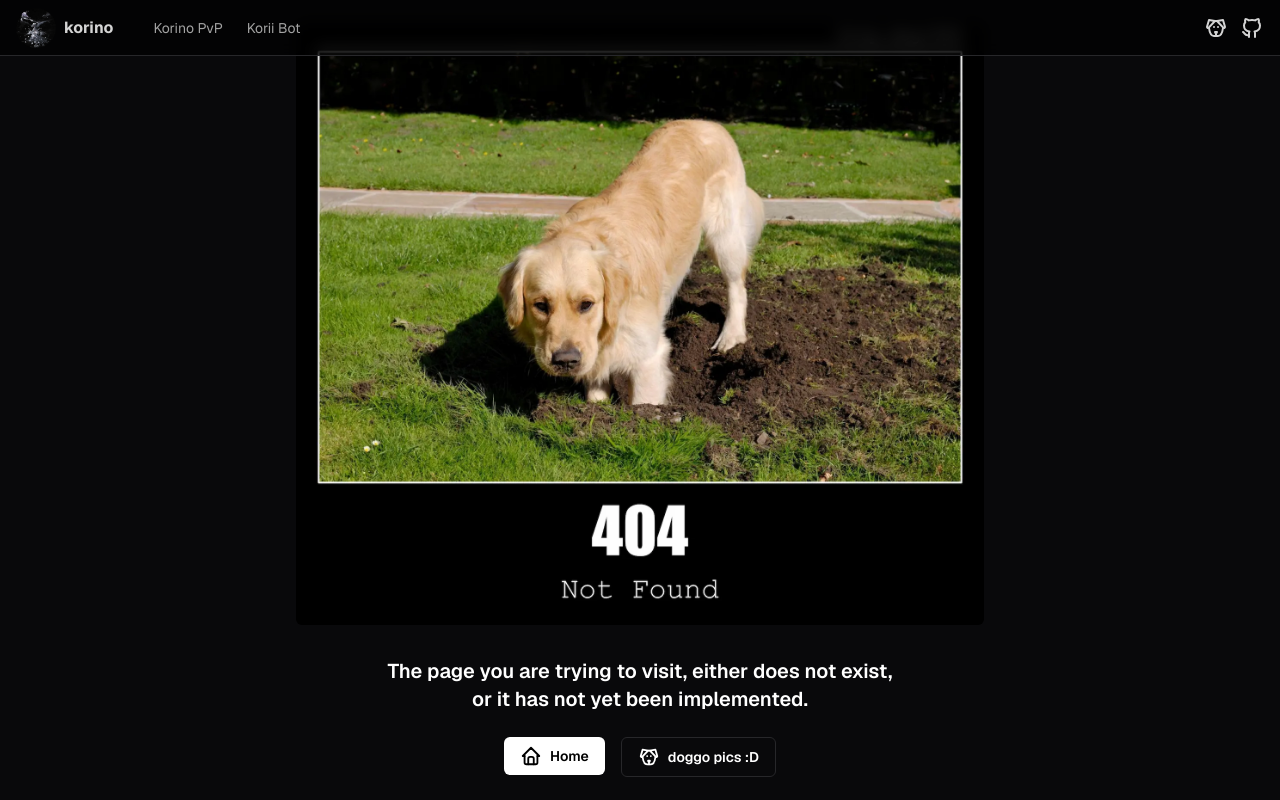
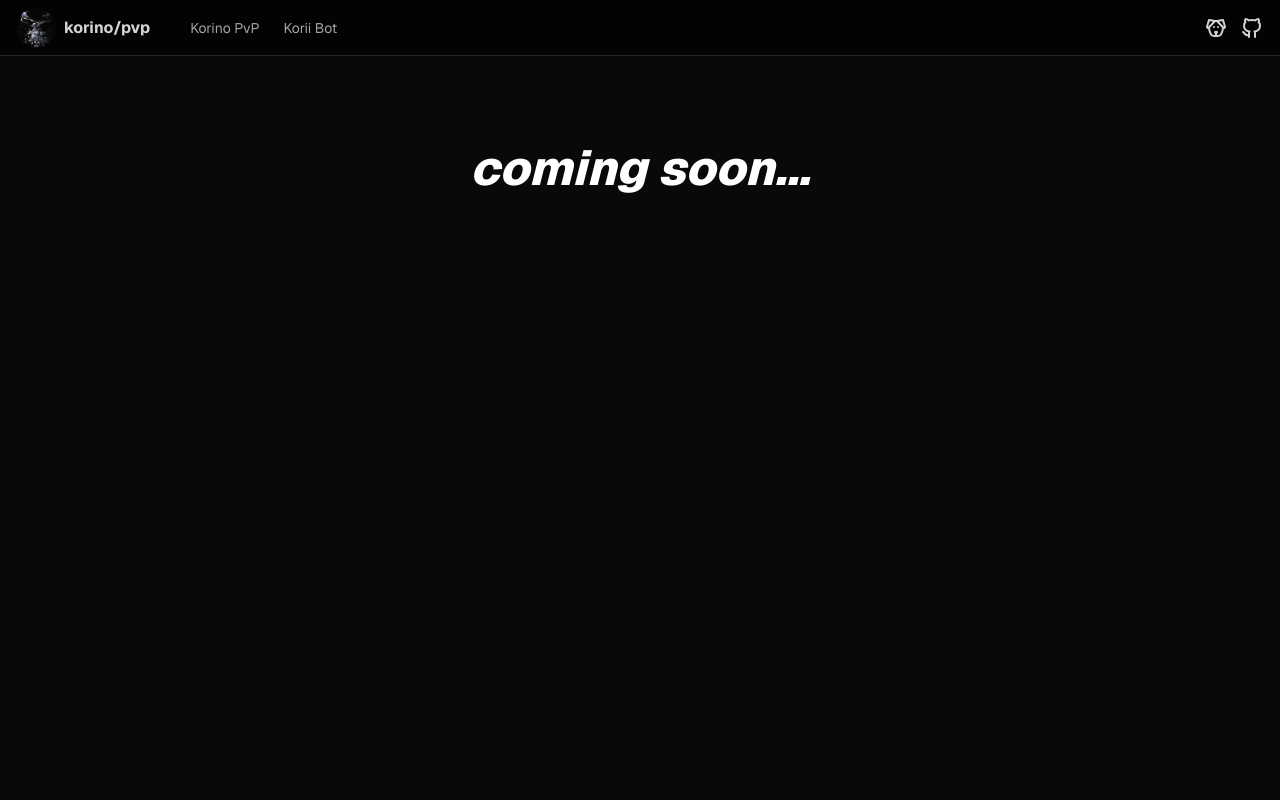
Before and after one commit to tookender/website, a Next.js app: page /pvp in a window 1280 px wide. Before the commit this address had no page. Shown: the top 800 px of the page. Built offline with nearby package versions, Linux system fonts and the light colour scheme.

Commit message:
add pathname to navbar

```diff
--- a/src/components/navbar.tsx
+++ b/src/components/navbar.tsx
@@ -7,8 +7,14 @@ import { IconBrandGithub, IconDog, IconMenuDeep } from "@tabler/icons-react";
 import { usePathname } from "next/navigation";
 
 export const Navbar = () => {
-  const pathname = usePathname();
+  let pathname = usePathname();
   const [menuOpen, setMenuOpen] = useState(false);
+
+  if (pathname == "/") {
+    pathname = "/home";
+  } else {
+    pathname.replace("/", "")
+  }
 
   const toggleScrolling = () => {
     if (menuOpen) {
@@ -43,8 +49,8 @@ export const Navbar = () => {
                 height={40}
               />
 
-              <h1 className="text-base font-bold text-neutral-300 group-hover:text-white duration-150">
-                korino
+              <h1 className="text-base font-bold text-neutral-300 group-hover:text-white duration-150" id="title">
+                korino{pathname}
               </h1>
             </Link>
 
--- /dev/null
+++ b/src/pages/pvp.tsx
@@ -0,0 +1,24 @@
+import Head from "next/head";
+
+export default function Home() {
+  return (
+    <>
+      <Head>
+        <title>korino/pvp</title>
+        <meta content="korino/bot" property="og:title" />
+        <meta
+          content="Korino PvP is a Minecraft server featuring a unique Skywars game-mode."
+          property="og:description"
+        />
+        <meta content="https://korino.dev/pvp" property="og:url" />
+        <meta content="#10b981" data-react-helmet="true" name="theme-color" />
+      </Head>
+
+      <div className="my-36 flex flex-col gap-2">
+        <h1 className="text-5xl italic text-center font-extrabold">
+          coming soon...
+        </h1>
+      </div>
+    </>
+  );
+}
```
